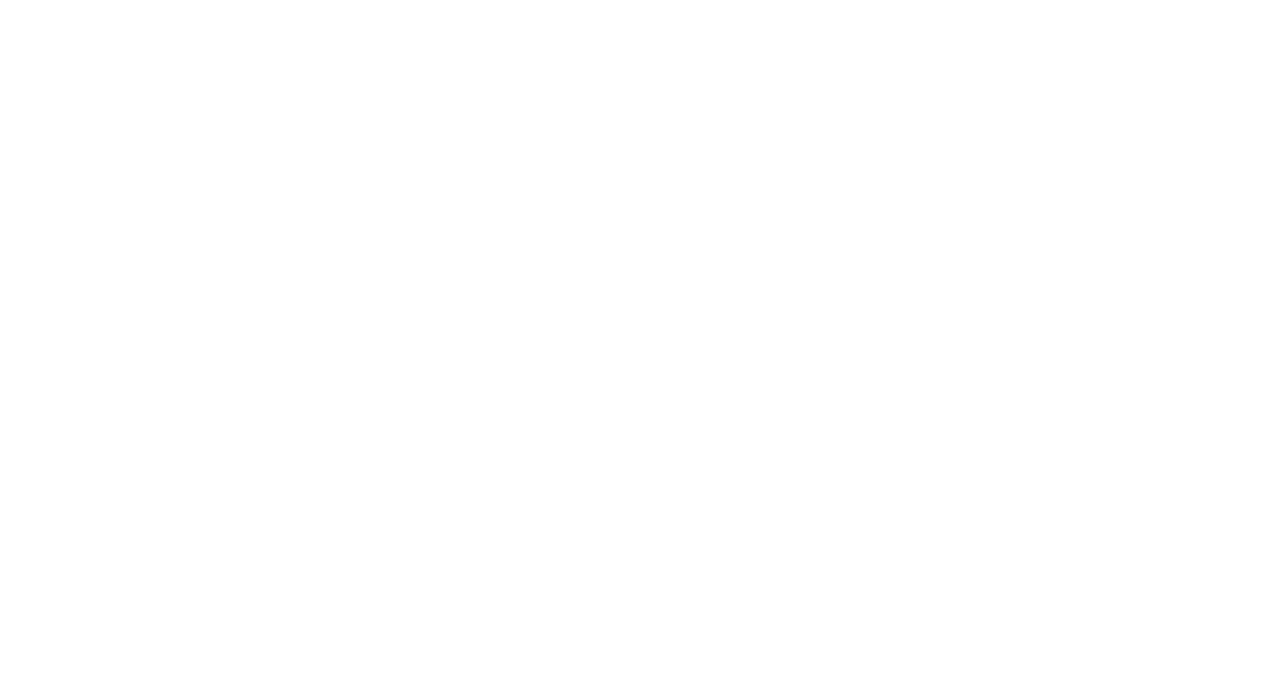
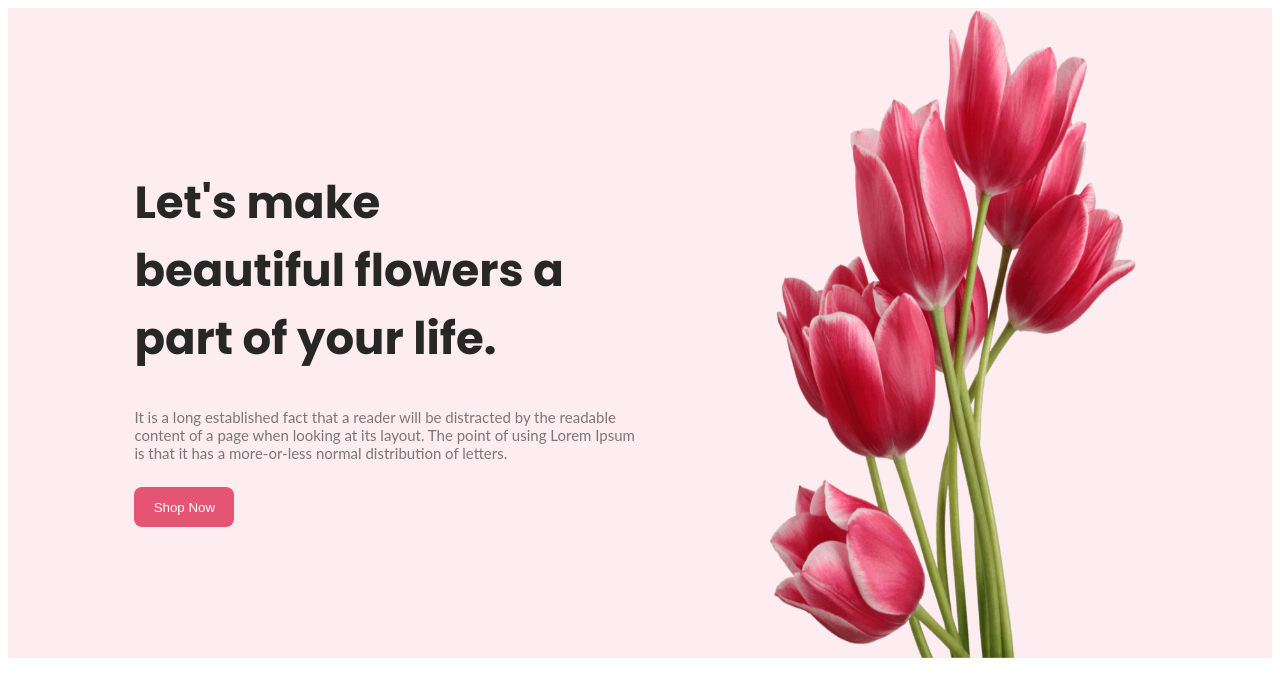
Before and after one commit to sharmin112195/flower-shop, a plain HTML site: page index.html in a window 1280 px wide. Drawn offline with Linux system fonts and the light colour scheme.

Commit message:
first section done

```diff
--- a/index.html
+++ b/index.html
@@ -7,6 +7,21 @@
     <link rel="stylesheet" href="styles/style.css">
 </head>
 <body>
-
+   <header>
+    <div class="banner-section-container">
+        <div class="banner-content">
+            <div class="banner-text-container">
+                <h1 class="primary-color">Let's make<br> beautiful flowers a<br> part of your life.</h1>
+                <p class="secondary-color">It is a long established fact that a reader will be distracted by the readable content of a page when looking at its layout. The point of using Lorem Ipsum is that it has a more-or-less normal distribution of letters.</p>
+                <button class="tertiary-color button">Shop Now</button>
+            </div>
+        <div class="banner-image-container">
+            <img src="./images/banner-image.png" alt="">
+        </div>
+        </div>
+    </div>
+   </header>
+   <main></main>
+   <footer></footer>
 </body>
 </html>
--- a/styles/style.css
+++ b/styles/style.css
@@ -9,3 +9,73 @@
 body{
     font-family: "Poppins", sans-serif;
 }
+
+.primary-color{
+color: #272727;
+}
+.secondary-color{
+color: rgba(39, 39, 39, 0.6);
+}
+.tertiary-color{
+background-color: rgba(229, 84, 115, 1);
+}
+.button{
+color: white;
+width: 100px;
+height: 40px;
+border-radius: 8px;
+border: none;
+margin-top: 10px;
+
+}
+.banner-section-container{
+max-width: 1440px;
+  height: 650px;
+  background-color: rgba(229, 84, 115, 0.1);
+}
+.banner-content{
+    display: flex;
+    width: 80%;
+    margin: 0 auto;
+}
+.banner-text-container{
+    width: 50%;
+    height: 650px;
+    display: flex;
+    flex-direction: column;
+    align-items: flex-start;
+    justify-content: center;
+}
+.banner-image-container{
+ width: 50%;
+ height: 650px;
+}
+.banner-text-container h1{
+    font-size: 45px;
+    margin-bottom: 20px;
+}
+.banner-text-container p{
+   font-family: Lato;
+   font-size: 15px;
+   font-weight: 400;
+   letter-spacing: 0%;
+   text-align: left;
+}
+.banner-text-container div{
+    display: flex;
+    justify-content: flex-start;
+    align-items: flex-start;
+    width: 150px;
+}
+.banner-image-container{
+    height: 650px;
+    display: flex;
+    width: 50%;
+    justify-content: center;
+    align-items: center;
+}
+.banner-image-container img{
+    width: 80%;
+    height: 650px;
+    margin-left: 120px;
+}
```
